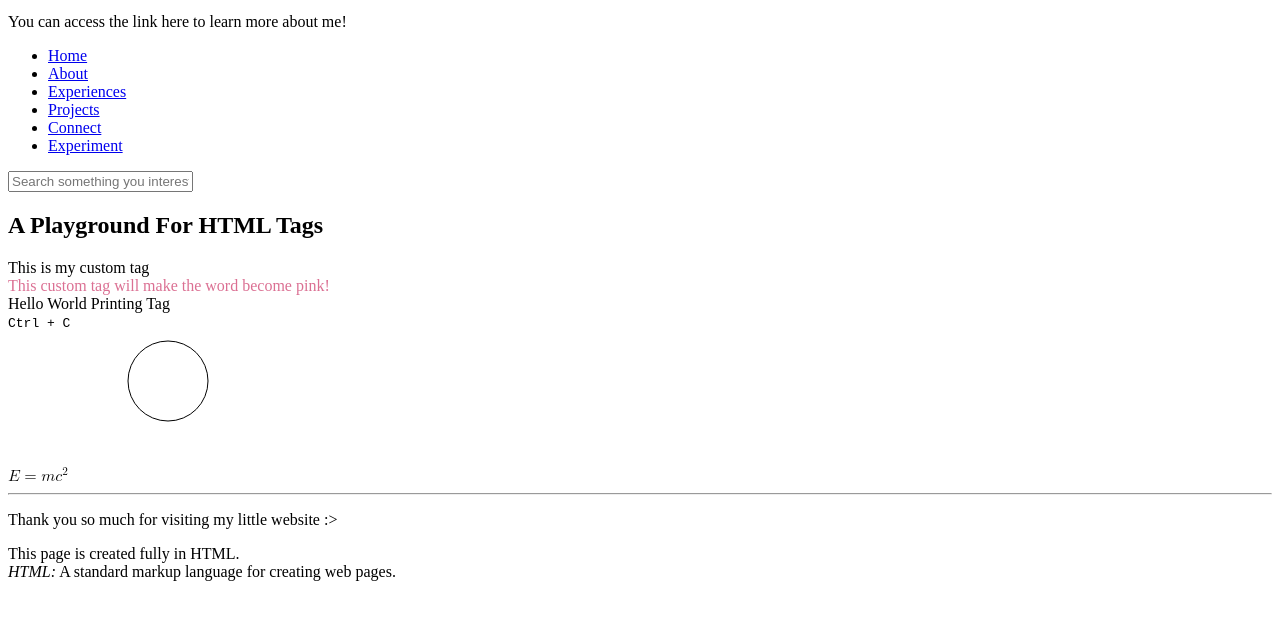
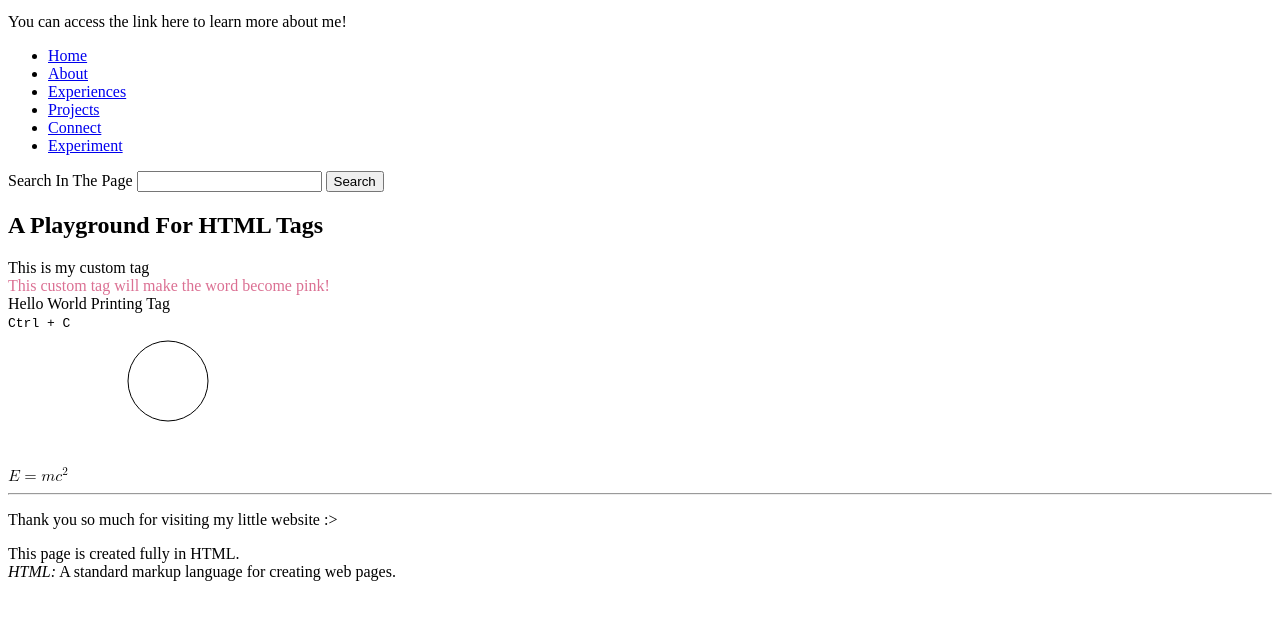
Before and after one commit to hoatuyet423/cse134b-hw5, a plain HTML site: page experiment.html in a window 1280 px wide. Shown: the part 101-720 px from the top of the page. Drawn offline with Linux system fonts and the light colour scheme.

Commit message:
chaneg search

```diff
--- a/experiment.html
+++ b/experiment.html
@@ -47,7 +47,9 @@
 
         <search>
             <form>
-              <input name="search-bar" id="search-bar" placeholder="Search something you interested to find about">
+              <label for="search-bar">Search In The Page</label>
+              <input type="search" id="search-bar" name="search-bar" />
+              <button type="submit">Search</button>
             </form>
         </search>
 
```
